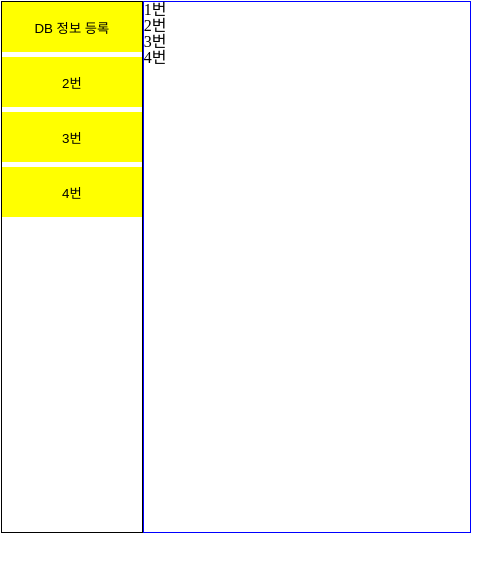
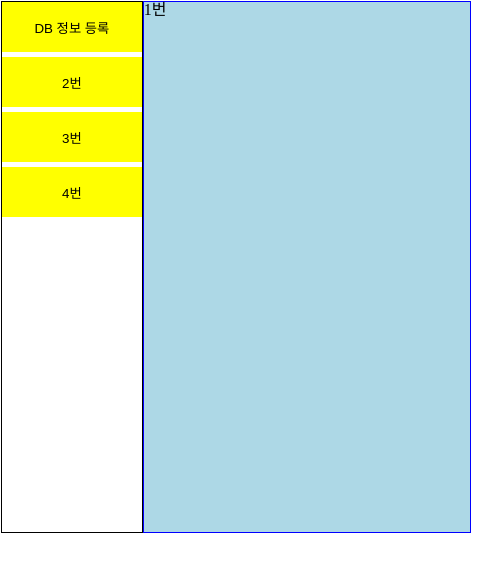
Before and after one commit to ash1724/ubob_content_supply, an Electron app: page index.html in a window 490 px wide. Both pictures are taken after a click on the button "DB 정보 등록". Drawn offline with Linux system fonts and the light colour scheme.

Commit message:
기본 css , javascript
css 셋팅 및 버튼 자바스크립트 작성

```diff
--- a/css/main.scss
+++ b/css/main.scss
@@ -18,29 +18,31 @@ body {
                 margin-bottom: 5px;
                 border: 0;
                 background-color: yellow;
+                &:hover {
+                    background-color: lightcoral;
+                }
             }
         }
         #right {
             width: 70%;
             height: 100%;
             border: 1px solid blue;
-            #section {
+            .section {
                 display: block;
                 width: 100%;
                 height: 100%;
-                background-color: lightblue;
+
                 &#section1 {
-                    width: 100%;height: 500px;
+                    background-color: lightblue;
+                }
+                &#section2 {
                     background-color: lightcoral;
                 }
-                &#section2 {
-                    // display: none;
-                }
                 &#section3 {
-                    // display: none;
+                    background-color: lightgreen;
                 }
                 &#section4 {
-                    // display: none;
+                    background-color: lightsalmon;
                 }
             }
         }
--- a/index.html
+++ b/index.html
@@ -15,11 +15,26 @@
             <button class="btn4 btn">4번</button>
         </div>
         <div id="right">
-            <div id="section1 section">1번</div>
-            <div id="section2 section">2번</div>
-            <div id="section3 section">3번</div>
-            <div id="section4 section">4번</div>
+            <div id="section1" class="section">1번</div>
+            <div id="section2" class="section" style="display: none;">2번</div>
+            <div id="section3" class="section" style="display: none;">3번</div>
+            <div id="section4" class="section" style="display: none;">4번</div>
         </div>
     </div>
+    <script>
+
+        function showSection (el){
+            document.querySelectorAll(".section").forEach(section => {
+                section.style.display = "none";
+            });
+            document.querySelector(el).style.display = 'block'
+        }
+
+        document.querySelector(".btn1").addEventListener('click', ()=>{showSection('#section1')});
+        document.querySelector(".btn2").addEventListener('click', ()=>{showSection('#section2')});
+        document.querySelector(".btn3").addEventListener('click', ()=>{showSection('#section3')});
+        document.querySelector(".btn4").addEventListener('click', ()=>{showSection('#section4')});
+
+    </script>
 </body>
 </html>
```
Also changed, not shown: css/main.css, main.js (line endings or trailing spaces), preload.js (line endings or trailing spaces).
